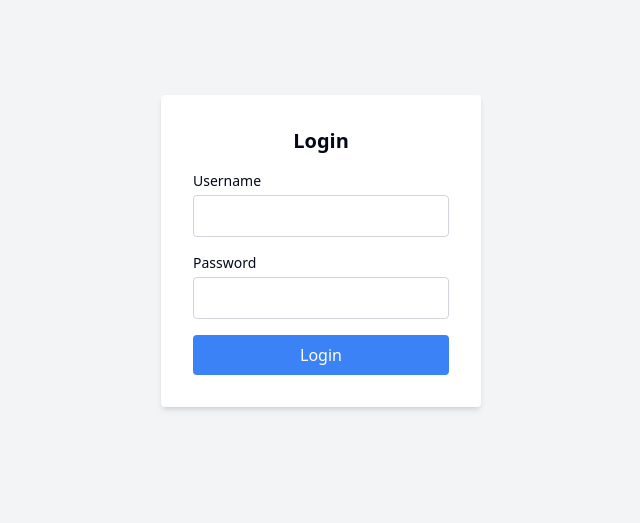
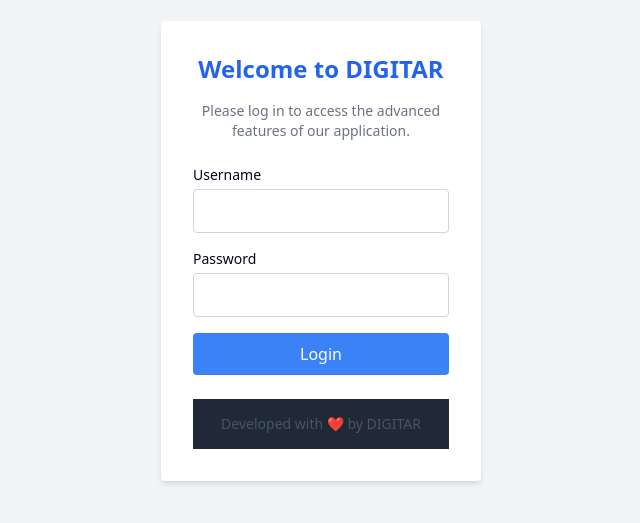
Before and after one commit to top2wetic/56-ragapp_for_enterprise, a Next.js app in the folder admin/: page /admin/login in a window 1280 px wide. Shown: the part 149-672 px from the top of the page, without its empty margins (319-959 px from the left). Built offline with nearby package versions, Linux system fonts and the light colour scheme.

Commit message:
style file added

```diff
--- a/admin/pages/login.tsx
+++ b/admin/pages/login.tsx
@@ -22,7 +22,10 @@
   return (
     <div className="flex items-center justify-center min-h-screen bg-gray-100">
       <div className="p-8 bg-white rounded shadow-md w-80">
-        <h1 className="text-xl font-bold mb-4 text-center">Login</h1>
+        <h1 className="text-2xl font-bold mb-4 text-center text-blue-600">Welcome to DIGITAR</h1>
+        <p className="text-sm text-gray-500 mb-6 text-center">
+          Please log in to access the advanced features of our application.
+        </p>
         <div className="mb-4">
           <label htmlFor="username" className="block text-sm font-medium mb-1">
             Username
@@ -32,7 +35,7 @@
             type="text"
             value={username}
             onChange={(e) => setUsername(e.target.value)}
-            className="w-full px-3 py-2 border border-gray-300 rounded"
+            className="w-full px-3 py-2 border border-gray-300 rounded focus:outline-none focus:ring-2 focus:ring-blue-500"
           />
         </div>
         <div className="mb-4">
@@ -44,7 +47,7 @@
             type="password"
             value={password}
             onChange={(e) => setPassword(e.target.value)}
-            className="w-full px-3 py-2 border border-gray-300 rounded"
+            className="w-full px-3 py-2 border border-gray-300 rounded focus:outline-none focus:ring-2 focus:ring-blue-500"
           />
         </div>
         {error && <p className="text-red-500 text-sm mb-4">{error}</p>}
@@ -54,6 +57,9 @@
         >
           Login
         </button>
+        <footer className="mt-6 text-center text-sm text-gray-600">
+          <p>Developed with ❤️ by DIGITAR</p>
+        </footer>
       </div>
     </div>
   );
--- a/admin/styles/globals.css
+++ b/admin/styles/globals.css
@@ -6,65 +6,56 @@
   :root {
     --background: 0 0% 98%;
     --foreground: 222.2 84% 4.9%;
-
     --card: 0 0% 100%;
     --card-foreground: 222.2 84% 4.9%;
-
     --section: 0 0% 100%;
-
     --popover: 0 0% 100%;
     --popover-foreground: 222.2 84% 4.9%;
-
     --primary: 222.2 47.4% 11.2%;
     --primary-foreground: 210 40% 98%;
-
     --secondary: 210 40% 96.1%;
     --secondary-foreground: 222.2 47.4% 11.2%;
-
     --muted: 210 40% 96.1%;
     --muted-foreground: 215.4 16.3% 46.9%;
-
     --accent: 210 40% 96.1%;
     --accent-foreground: 222.2 47.4% 11.2%;
-
     --destructive: 0 84.2% 60.2%;
     --destructive-foreground: 210 40% 98%;
-
     --border: 214.3 31.8% 91.4%;
     --input: 214.3 31.8% 91.4%;
     --ring: 222.2 84% 4.9%;
+    --radius: 0.5rem;
 
-    --radius: 0.5rem;
+    /* Additional Custom Variables */
+    --shadow: 0 2px 4px rgba(0, 0, 0, 0.1);
+    --transition: all 0.3s ease;
+    --header-height: 60px;
+    --footer-height: 50px;
   }
 
   .dark {
     --background: 222.2 84% 4.9%;
     --foreground: 210 40% 98%;
-
     --card: 222.2 84% 4.9%;
     --card-foreground: 210 40% 98%;
-
     --popover: 222.2 84% 4.9%;
     --popover-foreground: 210 40% 98%;
-
     --primary: 210 40% 98%;
     --primary-foreground: 222.2 47.4% 11.2%;
-
     --secondary: 217.2 32.6% 17.5%;
     --secondary-foreground: 210 40% 98%;
-
     --muted: 217.2 32.6% 17.5%;
     --muted-foreground: 215 20.2% 65.1%;
-
     --accent: 217.2 32.6% 17.5%;
     --accent-foreground: 210 40% 98%;
-
     --destructive: 0 62.8% 30.6%;
     --destructive-foreground: 210 40% 98%;
-
     --border: 217.2 32.6% 17.5%;
     --input: 217.2 32.6% 17.5%;
     --ring: 212.7 26.8% 83.9%;
+
+    /* Dark Mode Variables */
+    --shadow: 0 2px 4px rgba(0, 0, 0, 0.4);
   }
 }
 
@@ -73,12 +64,61 @@
     @apply border-border;
   }
   body {
-    @apply bg-background text-foreground;
+    @apply bg-background text-foreground font-sans leading-relaxed;
+  }
+  h1, h2, h3, h4, h5, h6 {
+    @apply font-bold text-primary;
+  }
+  button {
+    @apply transition-transform;
+    &:hover {
+      @apply transform scale-105;
+    }
   }
   section {
     background-color: hsl(var(--section));
+    @apply p-4 rounded-lg shadow-md;
   }
-  iframe {
-    background-color: transparent;
+  .card {
+    background-color: hsl(var(--card));
+    color: hsl(var(--card-foreground));
+    @apply p-4 rounded-lg shadow-md transition-shadow;
+    &:hover {
+      @apply shadow-lg;
+    }
+  }
+  .input {
+    background-color: hsl(var(--input));
+    color: hsl(var(--foreground));
+    @apply px-3 py-2 border rounded-md transition-all;
+    &:focus {
+      @apply ring-2 ring-primary;
+    }
+  }
+  .button {
+    background-color: hsl(var(--primary));
+    color: hsl(var(--primary-foreground));
+    @apply px-4 py-2 rounded-md font-semibold hover:bg-blue-600;
+  }
+  .button-secondary {
+    background-color: hsl(var(--secondary));
+    color: hsl(var(--secondary-foreground));
+    @apply px-4 py-2 rounded-md font-semibold hover:bg-blue-200;
+  }
+  .button-destructive {
+    background-color: hsl(var(--destructive));
+    color: hsl(var(--destructive-foreground));
+    @apply px-4 py-2 rounded-md font-semibold hover:bg-red-600;
+  }
+  footer {
+    height: var(--footer-height);
+    @apply bg-gray-800 text-white flex items-center justify-center;
+  }
+  header {
+    height: var(--header-height);
+    @apply bg-gray-800 text-white flex items-center justify-center;
+  }
+  .container {
+    @apply max-w-7xl mx-auto px-4;
   }
 }
```
